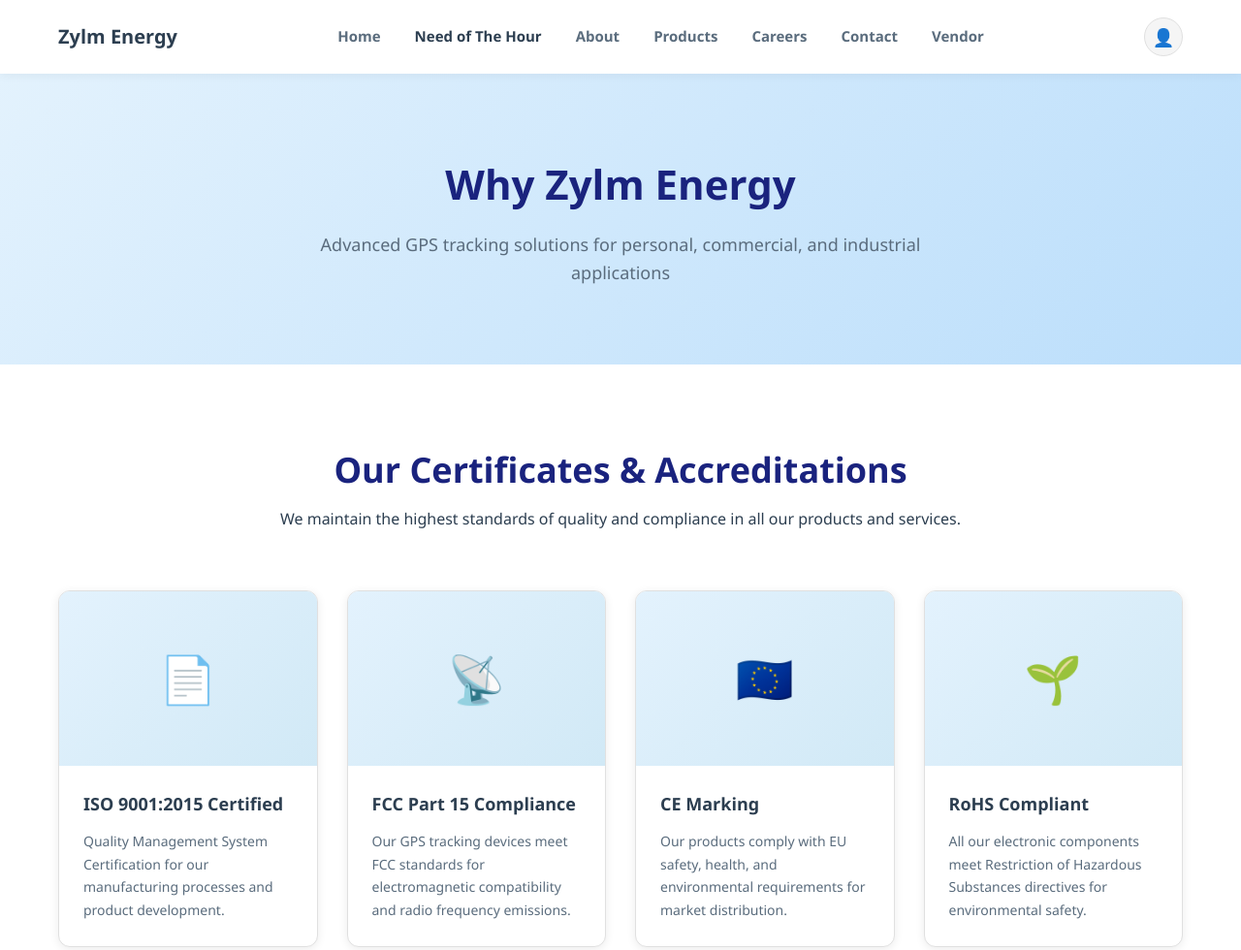
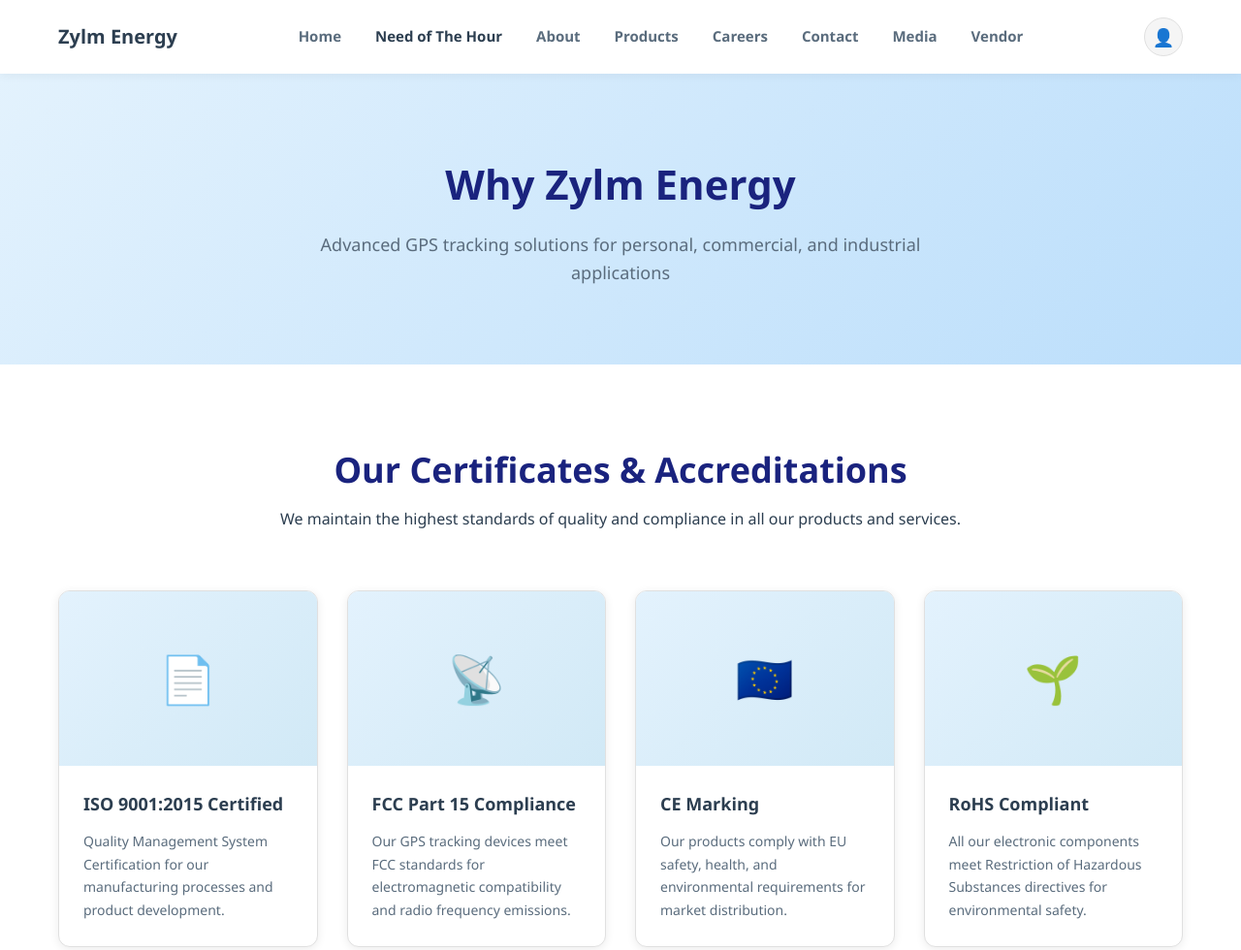
Before and after one commit to RikvenderSinghRajawat/Zyml-Energy, a website: page Hour.html in a window 1280 px wide. Shown: the top 980 px of the page at 97% size. Drawn offline with Linux system fonts and the light colour scheme.

Commit message:
Updated code with latest changes

```diff
--- a/Hour.html
+++ b/Hour.html
@@ -439,6 +439,7 @@
                             <li><a href="products.html">Products</a></li>
                             <li><a href="careers.html">Careers</a></li>
                             <li><a href="contact.html">Contact</a></li>
+                            <li><a href="media.html">Media</a></li>
                             <li><a href="vendor.html">Vendor</a></li>
                         </ul>
                     </nav>
@@ -463,6 +464,7 @@
                 <li><a href="products.html">Products</a></li>
                 <li><a href="careers.html">Careers</a></li>
                 <li><a href="contact.html">Contact</a></li>
+                <li><a href="media.html">Media</a></li>
                 <li><a href="vendor.html">Vendor</a></li>
                 <li><a href="admin.html">Admin Login</a></li>
             </ul>
```
Also changed, not shown: about.html (+2 -0 lines), careers.html (+2 -0 lines), contact.html (+2 -0 lines), index.html (+2 -0 lines), legal.html (+2 -0 lines), media.html (added, +1 -0 lines), products.html (+2 -0 lines), vendor.html (+2 -0 lines).
